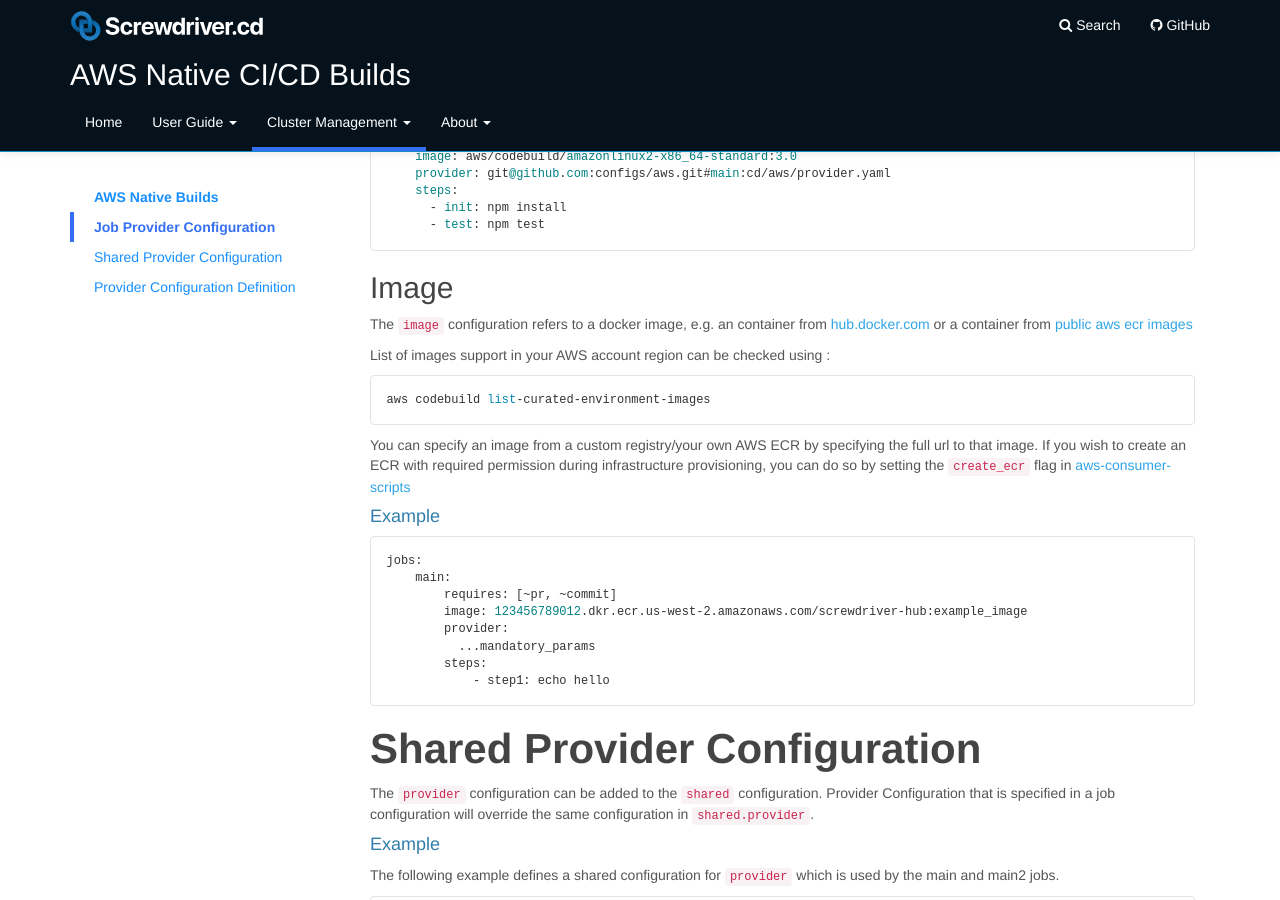
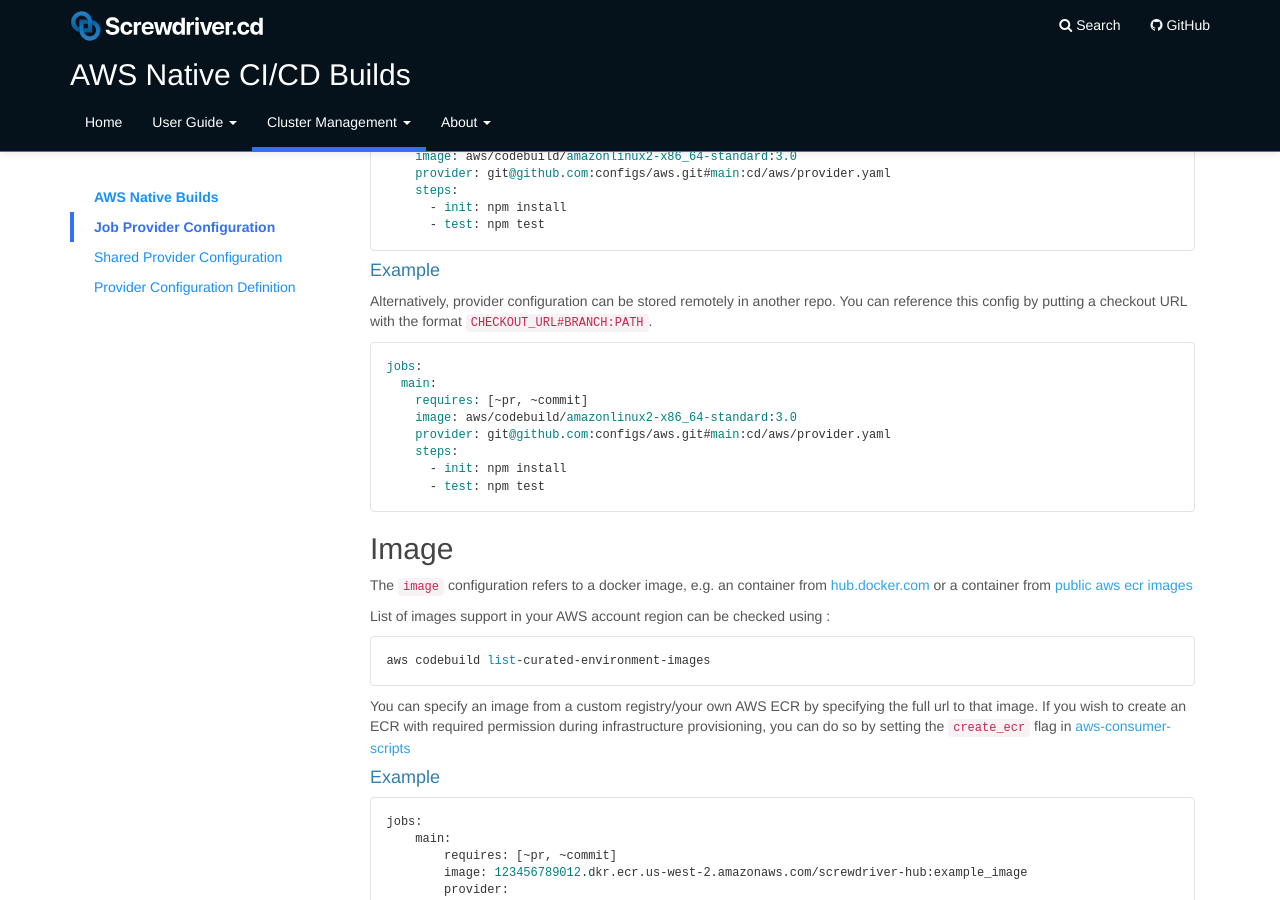
Before and after one commit to screwdriver-cd/guide, a Jekyll site: the page built from docs/cluster-management/aws-integration.md, in a window 1280 px wide and 900 px high, scrolled down 1241 px. Built offline with Jekyll 4.4.1, drawn with Linux system fonts in a browser that asks for light colours.

Commit message:
fix(2676): Add external provider docs

````diff
--- a/docs/cluster-management/aws-integration.md
+++ b/docs/cluster-management/aws-integration.md
@@ -62,6 +62,18 @@ jobs:
       executor: sls
       launcherImage: screwdrivercd/launcher:v6.0.149
       launcherVersion: v6.0.149
+    steps:
+      - init: npm install
+      - test: npm test
+```
+#### Example
+Alternatively, provider configuration can be stored remotely in another repo. You can reference this config by putting a checkout URL with the format `CHECKOUT_URL#BRANCH:PATH`.
+```
+jobs:
+  main:
+    requires: [~pr, ~commit]
+    image: aws/codebuild/amazonlinux2-x86_64-standard:3.0
+    provider: git@github.com:configs/aws.git#main:cd/aws/provider.yaml
     steps:
       - init: npm install
       - test: npm test
````
